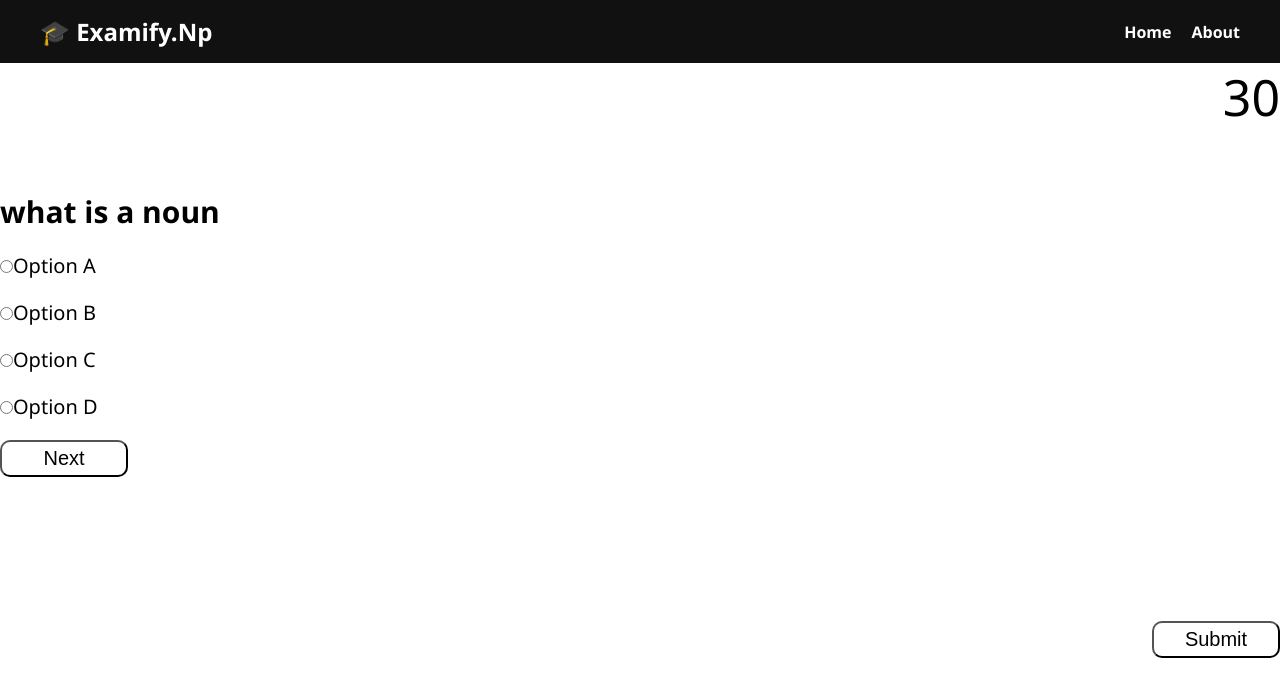
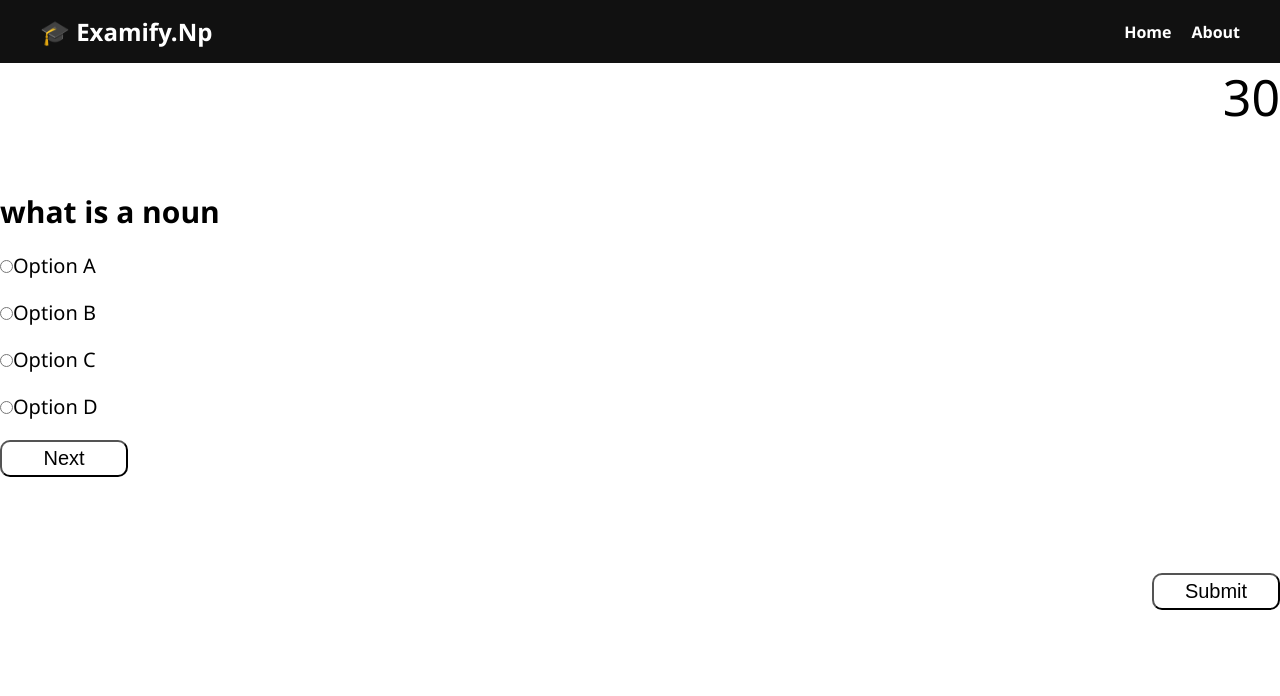
Before and after one commit to XDENTERTAINMENT/EXAMIFY.Np2, a React (Vite) app: page /exampage in a window 1280 px wide. Shown: the top 696 px of the page. Built offline with nearby package versions, Linux system fonts and the light colour scheme.

Commit message:
first commit

```diff
--- a/src/pages/student/Student.css
+++ b/src/pages/student/Student.css
@@ -140,7 +140,7 @@
 
 
  .examstudentpagesubmit{
-  margin-top: 9rem;
+  margin-top: 6rem;
 
   display: flex;
   justify-content:flex-end;
```
